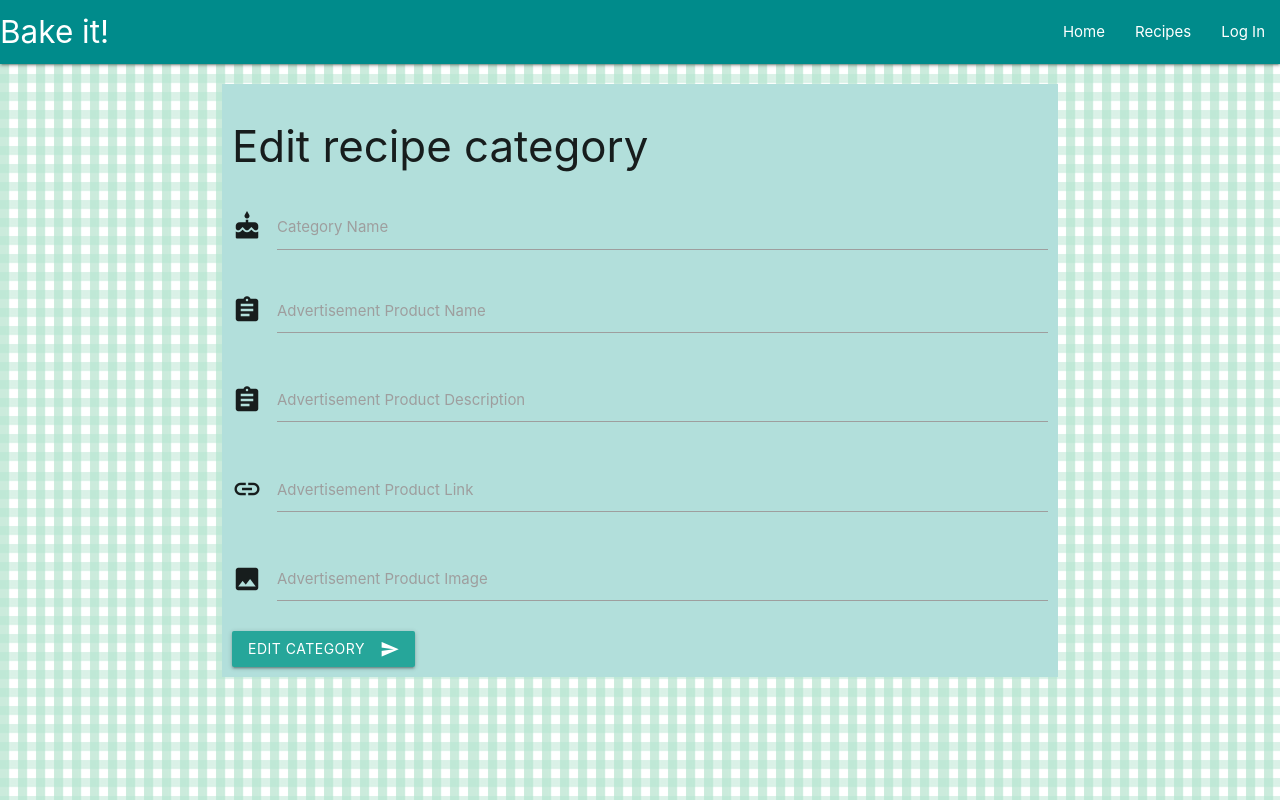
After one commit to MelBoardman/bake-it, a Flask app: template templates/edit_category.html in a window 1280 px wide. The commit adds this page. Run offline with Flask 2, Linux system fonts and the light colour scheme; the template is opened without the code that fills it, so the values that code supplies are empty; some libraries are stand-ins or nearby versions.

Commit message:
edit_category.html added. Functionality and routes added

```diff
--- a/app.py
+++ b/app.py
@@ -93,6 +93,22 @@ def insert_category():
     }})
   return redirect(url_for('admin_page', username =session['username'], logged_in = True, admin = True))
 
+@app.route("/edit_category/<category_id>")
+def edit_category(category_id):
+  return render_template("edit_category.html", admin = True, logged_in = True, category = mongo.db.recipe_category.find_one({"_id": ObjectId(category_id)}))
+
+@app.route("/update_category/<category_id>", methods=['POST', 'GET'])
+def update_category(category_id):
+  categories = mongo.db.recipe_category
+  categories.update({'_id': ObjectId(category_id)},
+    {
+        'category_name': request.form.get('category_name'),
+        'ad_links': {'ad_product_name': request.form.get('ad_product_name'),
+                      'ad_product_description': request.form.get('ad_product_description'),
+                      'ad_product_link': request.form.get('ad_product_link'),
+                      'ad_product_image': request.form.get('ad_product_image')
+    }})
+  return redirect(url_for('admin_page', username =session['username'], logged_in = True, admin = True))
 
 @app.route("/get_recipes")
 def get_recipes():
--- a/templates/admin.html
+++ b/templates/admin.html
@@ -22,8 +22,8 @@
                 <p>Product advertised: {{cat['ad_links']['ad_product_name']}} </p>
             </div>
             <div class="card-action">
-                <a href="{{url_for('edit_category')}}">Edit</a>
-                <a href="{{url_for('delete_category')}}">Delete</a>
+                <a href="{{url_for('edit_category', category_id=cat._id)}}">Edit</a>
+                <a href="">Delete</a>
             </div>
         </div>
     </div>
--- /dev/null
+++ b/templates/edit_category.html
@@ -0,0 +1,65 @@
+{% extends 'base.html' %}
+{% block content %}
+<div class="container">
+
+    <form action="{{ url_for('update_category', category_id=category._id) }}" method="POST" class="col s12 add-recipe">
+        <h3>Edit recipe category</h3>
+        <!-- category name -->
+        <div class="row">
+            <div class="input-field col s12">
+                <i class="material-icons prefix">cake</i>
+                <input id="category_name" name="category_name" type="text" class="validate" value ="{{category.category_name}}"/>
+                <label for="icon_prefix">Category Name</label>
+            </div>
+        </div>
+
+        <!-- Advertisement Product Name -->
+        <div class="row">
+            <div class="input-field col s12">
+                <i class="material-icons prefix">assignment</i>
+                <textarea id="ad_product_name" class="materialize-textarea" name="ad_product_name" >{{category['ad_links']['ad_product_name']}}</textarea>
+                <label for="ad_product_name">Advertisement Product Name</label>
+            </div>
+        </div>
+        <!-- Advertisement Product Description -->
+        <div class="row">
+            <div class="input-field col s12">
+                <i class="material-icons prefix">assignment</i>
+                <textarea id="ad_product_description" class="materialize-textarea"
+                    name="ad_product_description" >{{category['ad_links']['ad_product_description']}}</textarea>
+                <label for="ad_product_description">Advertisement Product Description</label>
+            </div>
+        </div>
+
+        <!-- Advertisement Product Link -->
+        <div class="row">
+            <div class="input-field col s12">
+                <i class="material-icons prefix">link</i>
+                <textarea id="ad_product_link" class="materialize-textarea" name="ad_product_link" >{{category['ad_links']['ad_product_link']}}</textarea>
+                <label for="ad_product_link">Advertisement Product Link</label>
+            </div>
+        </div>
+
+        <!-- Advertisement Product image -->
+        <div class="row">
+            <div class="input-field col s12">
+                <i class="material-icons prefix">photo</i>
+                <textarea id="ad_product_image" class="materialize-textarea" name="ad_product_image" >{{category['ad_links']['ad_product_image']}}</textarea>
+                <label for="ad_product_image">Advertisement Product Image</label>
+            </div>
+        </div>
+
+
+
+        <!-- add category button -->
+
+
+        <button class="btn waves-effect waves-light" type="submit" name="action">
+            Edit Category
+            <i class="material-icons right">send</i>
+        </button>
+
+    </form>
+</div>
+<script src="static\js\main.js"></script>
+{% endblock %}
```
